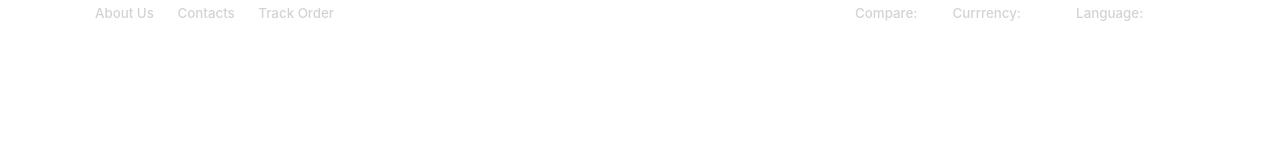
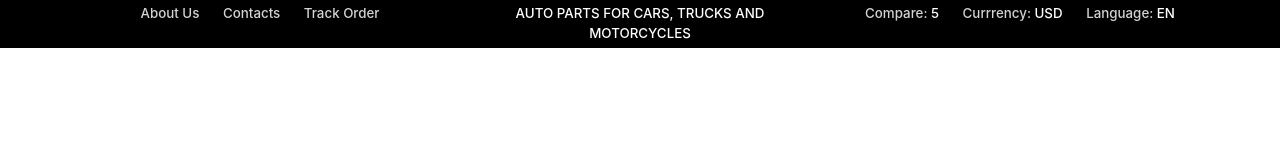
Before and after one commit to erassmirza/vehc-parts, a plain HTML site: page index.html in a window 1280 px wide. Drawn offline with Linux system fonts and the light colour scheme.

Commit message:
Update style.css

```diff
--- a/css/style.css
+++ b/css/style.css
@@ -1,6 +1,10 @@
 *{
     margin: 0;
     padding: 0;
+    text-align: center;
+}
+.row-header{
+    background-color:black;
 }
 .row{
     padding: 4px 0px;
```
